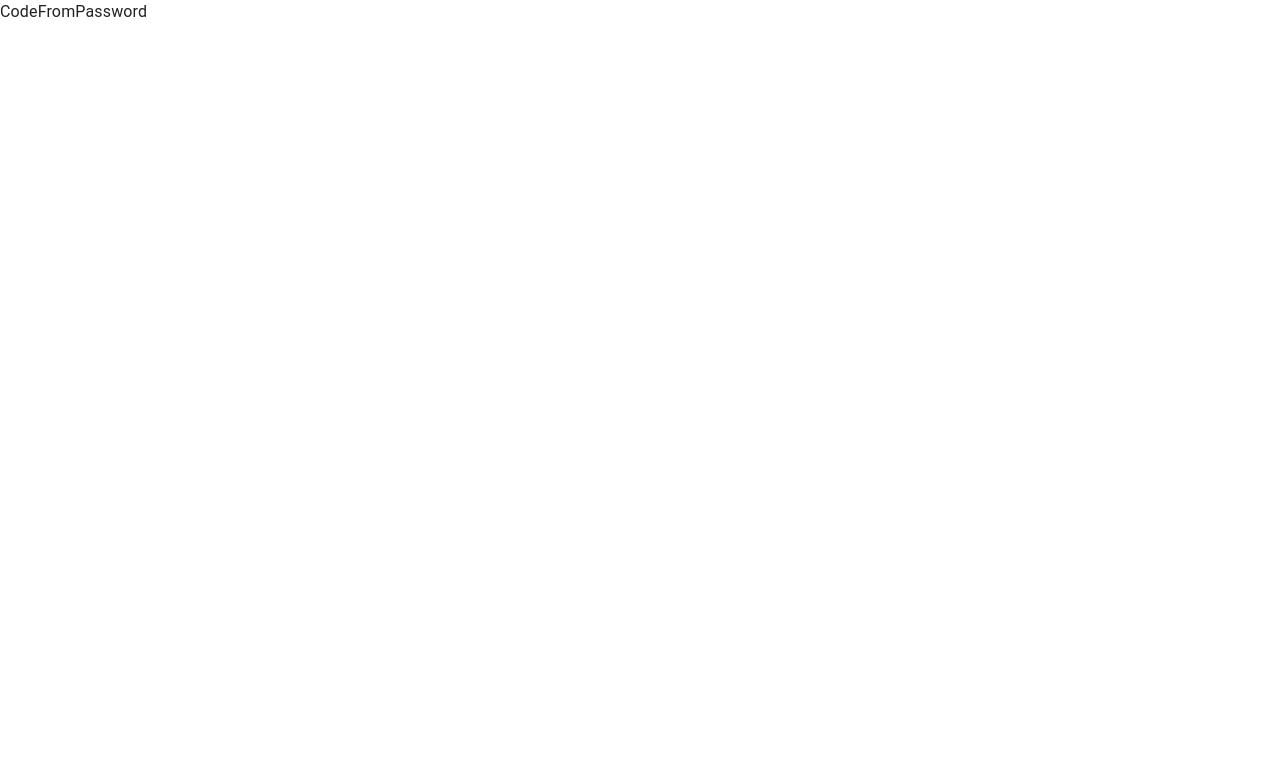
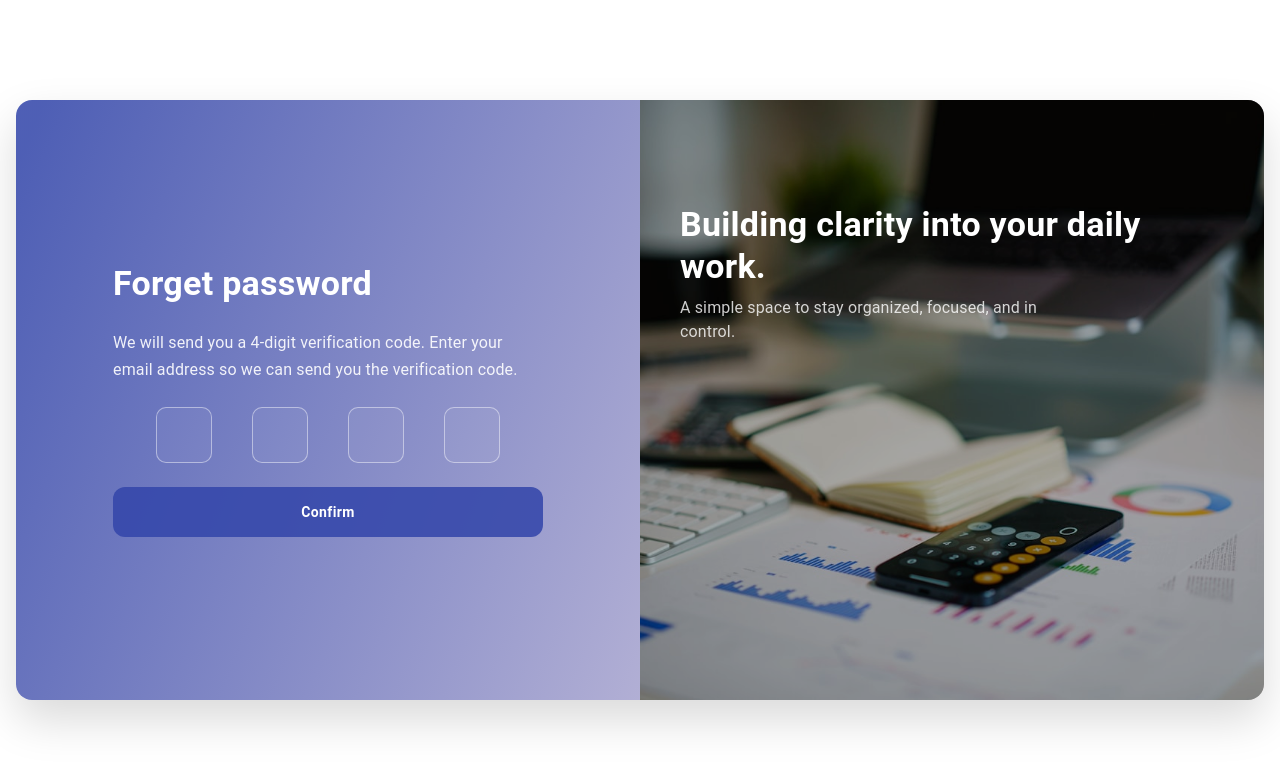
Before and after one commit to Seraj-Omar/Personal-Finance-and-Bill-Splitting-Assistant, a Next.js app: page /auth/forgot-password/code in a window 1280 px wide. Shown: the top 768 px of the page. Built offline with nearby package versions, Linux system fonts and the light colour scheme.

Commit message:
add forget password ui

```diff
--- a/src/app/auth/forgot-password/code/page.tsx
+++ b/src/app/auth/forgot-password/code/page.tsx
@@ -1,8 +1,9 @@
+import CodeFromPass from '@/src/modules/auth/pages/CodeFromPassword'
 import React from 'react'
 
 const CodeFromPassword = () => {
   return (
-    <div>CodeFromPassword</div>
+    <CodeFromPass/>
   )
 }
 
--- a/src/modules/auth/components/AuthForm.tsx
+++ b/src/modules/auth/components/AuthForm.tsx
@@ -21,7 +21,6 @@ import { useState } from "react";
 
 type AuthType = "login" | "register";
 
-// 🔹 Types واضحة
 type LoginForm = z.infer<typeof loginSchema>;
 type RegisterForm = z.infer<typeof registerSchema>;
 type FormData = LoginForm | RegisterForm;
@@ -30,7 +29,7 @@ export default function AuthForm({ type }: { type: AuthType }) {
   const isRegister = type === "register";
 const router = useRouter();
 
-  // 🔹 schema حسب النوع
+  //
   const schema = isRegister ? registerSchema : loginSchema;
 const [loading, setLoading] = useState(false);
 const [showPassword, setShowPassword] = useState(false);
--- /dev/null
+++ b/src/modules/auth/pages/CodeFromPassword.tsx
@@ -0,0 +1,225 @@
+"use client"
+
+import React from "react"
+import Image from "next/image"
+import { useRouter } from "next/navigation"
+import { Box, Typography, Button } from "@mui/material"
+
+const ForgetPasswordCode = () => {
+  const router = useRouter()
+
+  // ✅ OTP logic (Input واحد + مربعات شكلية)
+  const length = 4
+  const [value, setValue] = React.useState("")
+  const inputRef = React.useRef<HTMLInputElement | null>(null)
+
+  const digits = Array.from({ length }, (_, i) => value[i] || "")
+
+  const handleChange = (e: React.ChangeEvent<HTMLInputElement>) => {
+    const onlyNums = e.target.value.replace(/\D/g, "").slice(0, length)
+    setValue(onlyNums)
+  }
+
+  const handleSubmit = (event: React.FormEvent) => {
+    event.preventDefault()
+
+    if (value.length < length) return
+
+    router.push("/auth/reset-password")
+  }
+
+  return (
+    <Box
+      component="section"
+      sx={{
+        minHeight: "100vh",
+        width: "100%",
+        display: "flex",
+        alignItems: "center",
+        justifyContent: "center",
+        p: 2,
+        bgcolor: "#fff",
+      }}
+    >
+      {/* ✅ MAIN WRAPPER */}
+      <Box
+        sx={{
+          width: "100%",
+          maxWidth: 1280,
+          borderRadius: 4,
+          overflow: "hidden",
+          boxShadow: "0 20px 45px rgba(0,0,0,0.15)",
+          height: { xs: "auto", lg: "75vh" },
+          background:
+            "linear-gradient(292.39deg, rgba(246, 227, 231, 0.84) 1.98%, rgba(52, 71, 170, 0.87) 98.11%)",
+          display: "grid",
+          gridTemplateColumns: { xs: "1fr", lg: "1fr 1fr" },
+        }}
+      >
+        {/* ✅ LEFT */}
+        <Box
+          sx={{
+            p: { xs: 4, lg: 6 },
+            display: "flex",
+            flexDirection: "column",
+            justifyContent: "center",
+            alignItems: "center",
+          }}
+        >
+          <Box
+            component="form"
+            onSubmit={handleSubmit}
+            sx={{
+              width: "100%",
+              maxWidth: 430,
+              display: "flex",
+              flexDirection: "column",
+              gap: 3,
+            }}
+          >
+            <Typography
+              variant="h4"
+              component="h1"
+              sx={{ color: "white", fontWeight: 700 }}
+            >
+              Forget password
+            </Typography>
+
+            <Typography
+              variant="body1"
+              sx={{
+                color: "rgba(255,255,255,0.9)",
+                lineHeight: 1.7,
+              }}
+            >
+              We will send you a 4-digit verification code. Enter your email
+              address so we can send you the verification code.
+            </Typography>
+
+            <Box
+              onClick={() => inputRef.current?.focus()}
+              sx={{
+                display: "flex",
+                justifyContent: "center",
+                gap: 5,
+                cursor: "text",
+                userSelect: "none",
+              }}
+            >
+              <input
+                ref={inputRef}
+                value={value}
+                onChange={handleChange}
+                inputMode="numeric"
+                autoFocus
+                style={{
+                  position: "absolute",
+                  opacity: 0,
+                  width: 1,
+                  height: 1,
+                  pointerEvents: "none",
+                }}
+              />
+
+              {digits.map((d, i) => (
+                <Box
+                  key={i}
+                  sx={{
+                    width: 56,
+                    height: 56,
+                    borderRadius: "10px",
+                    display: "flex",
+
+                    alignItems: "center",
+                    justifyContent: "center",
+                    fontSize: 18,
+                    fontWeight: 700,
+                    color: "white",
+                    backgroundColor: "rgba(255,255,255,0.05)",
+                    border: "1px solid rgba(255,255,255,0.45)",
+                  }}
+                >
+                  {d}
+                </Box>
+              ))}
+            </Box>
+
+         <Button
+
+              type="submit"
+              variant="contained"
+              fullWidth
+              sx={{
+                backgroundColor: "#3447AADE",
+                border: "none",
+                height: "50px",
+                borderRadius: "12px",
+                boxShadow: "none",
+                textTransform: "none",
+                fontWeight: 600,
+                "&:hover": {
+                  backgroundColor: "#3447AA",
+                  boxShadow: "none",
+                },
+              }}
+            >
+              Confirm
+            </Button>
+          </Box>
+        </Box>
+
+        {/* ✅ RIGHT IMAGE */}
+        <Box
+          sx={{
+            position: "relative",
+            display: { xs: "none", lg: "block" },
+          }}
+        >
+          <Image
+            src="/authImage.jpg"
+            alt="Auth"
+            fill
+            style={{ objectFit: "cover" }}
+            priority
+          />
+
+          {/* Overlay */}
+          <Box
+            sx={{
+              position: "absolute",
+              inset: 0,
+              bgcolor: "rgba(0,0,0,0.3)",
+            }}
+          />
+
+          {/* Text */}
+          <Box
+            sx={{
+              position: "absolute",
+              inset: 0,
+              display: "flex",
+              flexDirection: "column",
+              justifyContent: "flex-start",
+              p: 5,
+              mt: 8,
+              color: "white",
+            }}
+          >
+            <Typography variant="h4" fontWeight={700} sx={{ mb: 1 }}>
+              Building clarity into your daily work.
+            </Typography>
+
+            <Typography
+              variant="body1"
+              sx={{ color: "rgba(255,255,255,0.8)", maxWidth: 360 }}
+            >
+              A simple space to stay organized, focused, and in control.
+            </Typography>
+          </Box>
+        </Box>
+      </Box>
+    </Box>
+  )
+}
+
+export default ForgetPasswordCode
```
